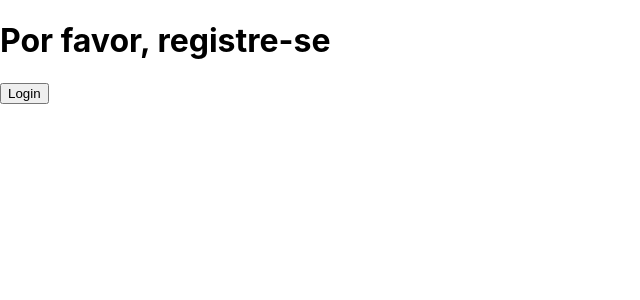
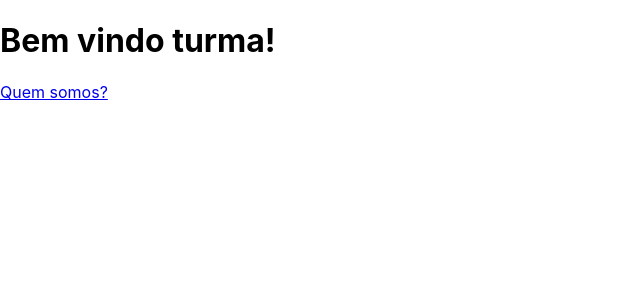
Before and after one commit to Albuqueruque/aulaserratec, a React (Create React App) app: page / in a window 1280 px wide. Shown: the top 300 px of the page, without its empty margins (0-640 px from the left). Built offline with nearby package versions, Linux system fonts and the light colour scheme.

Commit message:
Navigate

```diff
--- /dev/null
+++ b/src/Pages/Home/Index.js
@@ -0,0 +1,13 @@
+import React from "react";
+import { Link } from "react-router-dom";
+
+export const Home = () =>{
+
+
+    return(
+        <>
+            <h1>Bem vindo turma!</h1>
+            <Link to="/quemsomos">Quem somos?</Link>
+        </>
+    )
+}
--- /dev/null
+++ b/src/Pages/QuemSomos/Index.js
@@ -0,0 +1,19 @@
+import React from "react";
+import { useNavigate } from "react-router-dom";
+
+export const QuemSomos = () =>{
+
+    let navigate = useNavigate();
+
+    function handleClick(){
+        navigate("/")
+    }
+
+    return(
+        <>
+            <h1> Quem Somos?</h1>
+            <h2> Aqui você irá descobrir quem somos e o que fazemos</h2>
+            <button onClick={handleClick}>Voltar para home</button>
+        </>
+    )
+}
--- a/src/Routes/root.js
+++ b/src/Routes/root.js
@@ -1,16 +1,16 @@
 import React from "react";
 import { BrowserRouter, Route, Routes } from "react-router-dom";
 
-import {RenderizacaoCondicional} from "../Pages/RenderizacaoCondicional"
-import {AdicionarLista} from "../Pages/AdicionarLista"
+import { Home } from "../Pages/Home/Index";
+import { QuemSomos } from "../Pages/QuemSomos/Index";
 
 export const Root = () =>{
 
     return(
         <BrowserRouter>
             <Routes>
-                <Route path="/" element={<RenderizacaoCondicional/>}/>
-                <Route path="/addlista" element={<AdicionarLista/>}/>
+                <Route path="/" element={<Home/>}/>
+                <Route path="/quemsomos" element={<QuemSomos/>}/>
             </Routes>
         </BrowserRouter>
     )
```
Also changed, not shown: src/Components/AdicionarLista.js (renamed from src/Pages/AdicionarLista.js), src/Components/ComponenteFilho.js (renamed from src/Pages/ComponenteFilho.js), src/Components/ComponentePai.js (renamed from src/Pages/ComponentePai.js), src/Components/IndiretaFilho.js (renamed from src/Pages/IndiretaFilho.js), src/Components/IndiretaPai.js (renamed from src/Pages/IndiretaPai.js), src/Components/Input.js (renamed from src/Pages/Input.js), src/Components/ListaDeCompras.js (renamed from src/Pages/ListaDeCompras.js), src/Components/Mostrar.js (renamed from src/Pages/Mostrar.js), src/Components/RenderizacaoCondicional.js (renamed from src/Pages/RenderizacaoCondicional.js).
